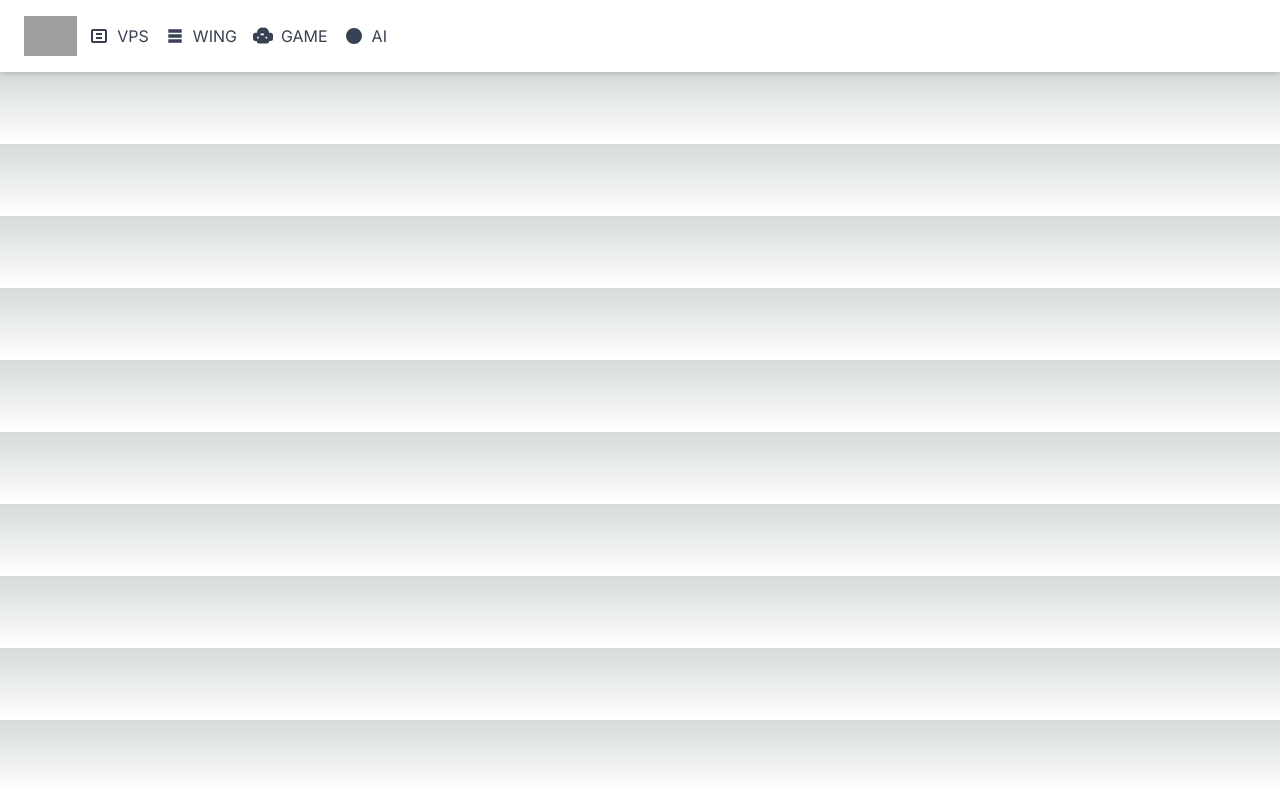
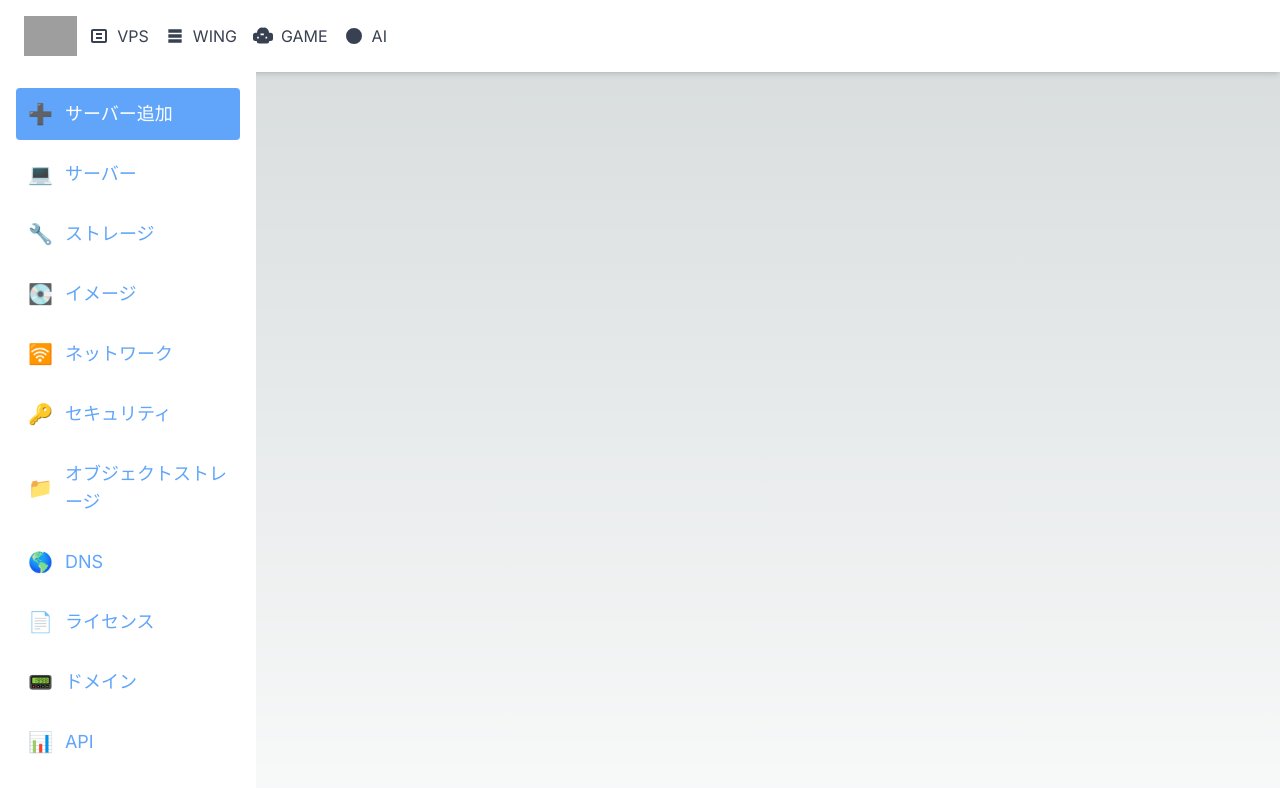
Before and after one commit to KR0915/GMO-Intern, a Next.js app in the folder my-app/: page / in a window 1280 px wide. Shown: the top 788 px of the page. Built offline with nearby package versions, Linux system fonts and the light colour scheme; grey boxes are pictures that could not be loaded.

Commit message:
HeaderとSidebarの作成完了

```diff
--- a/my-app/app/componets/Sidebar.tsx
+++ b/my-app/app/components/Sidebar.tsx
@@ -27,15 +27,14 @@ const menuItems: MenuItem[] = [
 // サイドバーコンポーネントを定義
 const Sidebar: React.FC = () => {
   return (
-    <div className="w-64 h-screen bg-gray-800 text-white flex flex-col">
-      {/* 上部の空白を追加 */}
-      <div className="mt-20"></div>
+    <div className="w-64 min-h-screen bg-white text-blue-400 flex flex-col">
       {/* メニューリスト */}
       <ul className="flex-1 p-4 space-y-2">
         {menuItems.map((item, index) => (
           <li
             key={index}
-            className="flex items-center p-3 rounded hover:bg-gray-700 transition-colors cursor-pointer"
+            className={`flex items-center p-3 rounded transition-colors cursor-pointer
+              ${item.label === 'サーバー追加' ? 'bg-blue-400 text-white' : 'hover:bg-gray-100'}`}
           >
             <span className="mr-3 text-xl">{item.icon}</span>
             <span className="text-lg">{item.label}</span>
--- a/my-app/app/layout.tsx
+++ b/my-app/app/layout.tsx
@@ -2,6 +2,7 @@ import type { Metadata } from "next";
 import { Inter } from "next/font/google";
 import "./globals.css";
 import Header from './components/Header'; // Headerコンポーネントをインポート
+import Sidebar from './components/Sidebar'; // Sidebarコンポーネントをインポート
 
 const inter = Inter({ subsets: ["latin"] });
 
@@ -19,6 +20,7 @@ export default function RootLayout({
     <html lang="en">
       <body className={inter.className}>
         <Header />
+        <Sidebar />
         {children}
         </body>
     </html>
```
Also changed, not shown: my-app/app/componets/Header.tsx (deleted), 1 other file (tests, documents, lock files or other folders).
